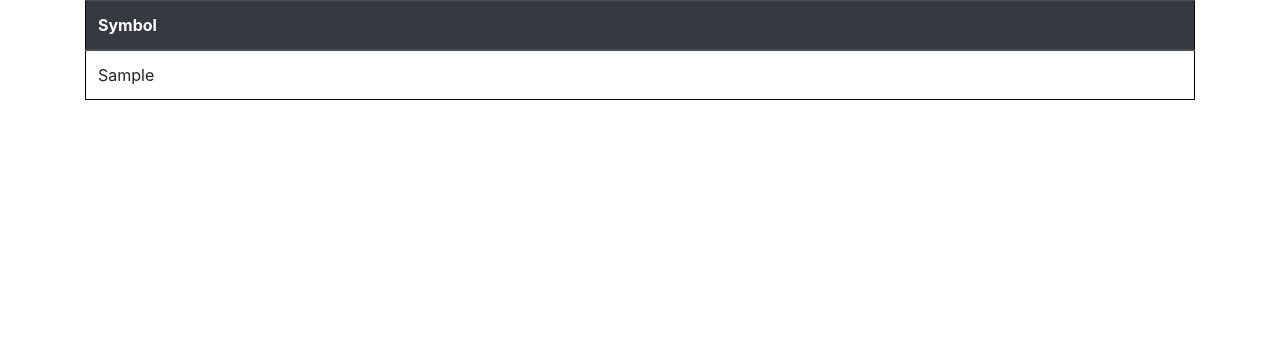
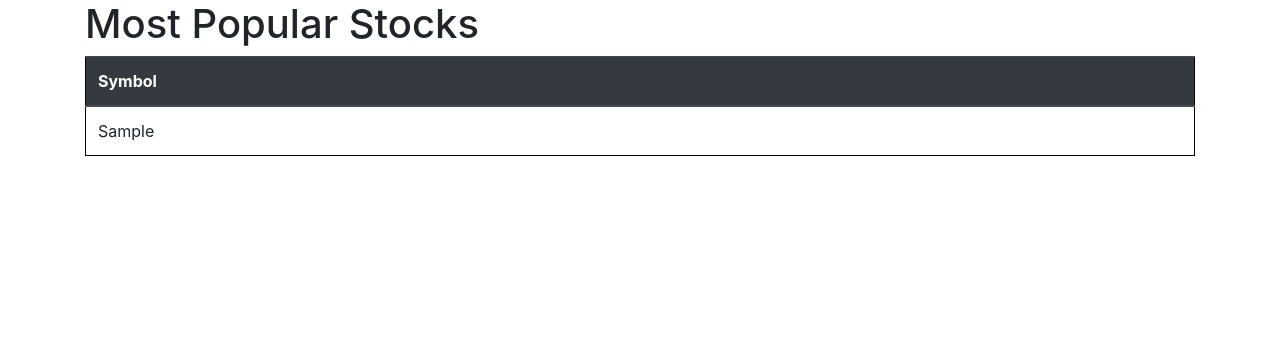
Before and after one commit to the-final-countdown/capstone-project, a Flask app: page / in a window 1280 px wide. Shown: the part 75-430 px from the top of the page. Run offline with Flask 2, Linux system fonts and the light colour scheme; tables that the repository leaves empty hold one stand-in row (values such as "Sample post"); some libraries are stand-ins or nearby versions.

Commit message:
Added h1 tag

```diff
--- a/templates/index.html
+++ b/templates/index.html
@@ -3,6 +3,7 @@
 {% block title %}Home{% endblock %}
 
 {% block content %}
+    <h1>Most Popular Stocks</h1>
     <table class="table">
         <thead class="thead-dark">
             <tr>
```
